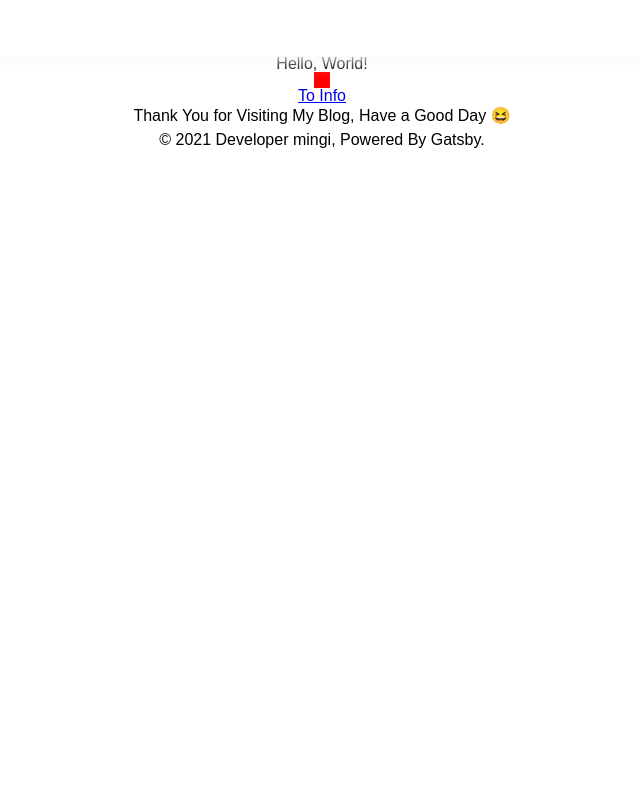
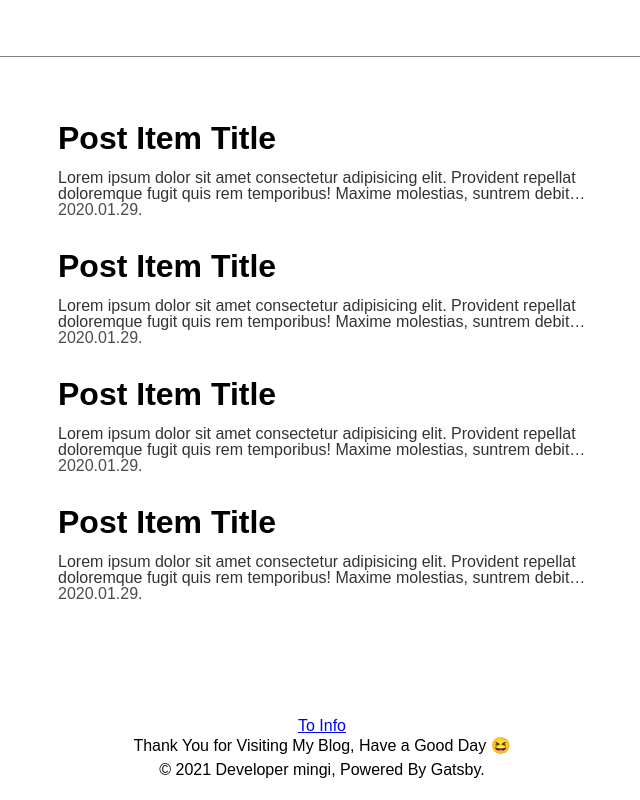
Before and after one commit to cmg8431/cmg8431.github.io, a Gatsby site: page / in a window 1280 px wide. Shown: the whole page, without its empty margins (318-958 px from the left). Built offline with nearby package versions, Linux system fonts and the light colour scheme; Gatsby itself is replaced by a stand-in of ours.

Commit message:
feat: post development

```diff
--- a/src/components/Header.tsx
+++ b/src/components/Header.tsx
@@ -26,7 +26,7 @@ const HeaderArea = styled.div`
 `;
 
 const HeaderWrap = styled.div`
-  box-shadow: 5px 5px 15px #f8f8f8;
+  border-bottom: 1px solid gray;
   position: fixed;
   top: 0;
   left: 0;
--- /dev/null
+++ b/src/components/PostList.tsx
@@ -0,0 +1,33 @@
+import React, { FunctionComponent } from 'react';
+import styled, { createGlobalStyle } from 'styled-components';
+import PostItem from 'components/item/PostItem';
+
+const POST_ITEM_DATA = {
+  title: 'Post Item Title',
+  date: '2020.01.29.',
+  categories: ['Web', 'Frontend', 'Testing'],
+  summary:
+    'Lorem ipsum dolor sit amet consectetur adipisicing elit. Provident repellat doloremque fugit quis rem temporibus! Maxime molestias, suntrem debitis odit harum impedit. Modi cupiditate harum dignissimos eos in corrupti!',
+  thumbnail:
+    'https://ji5485.github.io/static/e4f34c558ae8e8235ff53b0311085796/4d854/javascript-core-concept-summary-function-1.webp',
+  link: 'https://www.google.co.kr/',
+};
+
+const PostList: FunctionComponent = () => {
+  return (
+    <PostListWrapper>
+      <PostItem {...POST_ITEM_DATA} />
+      <PostItem {...POST_ITEM_DATA} />
+      <PostItem {...POST_ITEM_DATA} />
+      <PostItem {...POST_ITEM_DATA} />
+    </PostListWrapper>
+  );
+};
+
+const PostListWrapper = styled.div`
+  width: 35rem;
+  margin: 0 auto;
+  padding: 50px 0 100px;
+`;
+
+export default PostList;
--- a/src/components/Text.tsx
+++ /dev/null
@@ -1,12 +0,0 @@
-/* eslint-disable prettier/prettier */
-import React, { FunctionComponent } from 'react';
-
-interface TextProps {
-  text: string;
-}
-
-const Text: FunctionComponent<TextProps> = ({ text }) => {
-  return <div>{text}</div>;
-};
-
-export default Text;
--- a/src/components/item/HeaderItem.tsx
+++ b/src/components/item/HeaderItem.tsx
@@ -1,5 +1,5 @@
 import React, { FC, FunctionComponent } from 'react';
-import Styled from 'styled-components';
+import styled from 'styled-components';
 import { Link } from 'gatsby';
 
 const HeaderItemComponent: FunctionComponent = () => {
--- /dev/null
+++ b/src/components/item/PostItem.tsx
@@ -0,0 +1,85 @@
+import React, { FunctionComponent } from 'react';
+import styled from 'styled-components';
+import { Link } from 'gatsby';
+
+interface PostItemProps {
+  title: string;
+  date: string;
+  categories: string[];
+  summary: string;
+  thumbnail: string;
+  link: string;
+}
+
+const PostItem: FunctionComponent<PostItemProps> = function ({
+  title,
+  date,
+  categories,
+  summary,
+  thumbnail,
+  link,
+}) {
+  return (
+    <PostItemWrapper>
+      <PostItemContent>
+        <Title>{title}</Title>
+        <Summary>{summary}</Summary>
+        <Date>{date}</Date>
+      </PostItemContent>
+    </PostItemWrapper>
+  );
+};
+
+const PostItemWrapper = styled(Link)`
+  display: flex;
+  flex-direction: column;
+  border-radius: 1rem;
+  /* transition: 0.3s box-shadow; */
+  transition: color 0.3s ease 0s;
+  cursor: pointer;
+
+  &:hover {
+    color: red;
+  }
+`;
+
+const PostItemContent = styled.div`
+  flex: 1;
+  display: flex;
+  flex-direction: column;
+  padding: 1rem;
+`;
+
+const Title = styled.div`
+  display: -webkit-box;
+  overflow: hidden;
+  margin-bottom: 1rem;
+  text-overflow: ellipsis;
+  white-space: normal;
+  overflow-wrap: break-word;
+  -webkit-line-clamp: 2;
+  -webkit-box-orient: vertical;
+  font-size: 2rem;
+  font-weight: 700;
+`;
+
+const Date = styled.div`
+  font-size: 1rem;
+  font-weight: 400;
+  opacity: 0.7;
+`;
+
+const Summary = styled.div`
+  display: -webkit-box;
+  overflow: hidden;
+  margin-top: auto;
+  text-overflow: ellipsis;
+  white-space: normal;
+  overflow-wrap: break-word;
+  -webkit-line-clamp: 2;
+  -webkit-box-orient: vertical;
+  font-size: 1rem;
+  opacity: 0.8;
+`;
+
+export default PostItem;
--- a/src/pages/index.tsx
+++ b/src/pages/index.tsx
@@ -1,22 +1,16 @@
 import React, { FunctionComponent } from 'react';
-import Text from 'components/Text';
 import { Link } from 'gatsby';
 import styled from 'styled-components';
 import LayoutComponent from 'components/Layout';
+import PostList from 'components/PostList';
 
 const IndexPage: FunctionComponent = () => {
   return (
     <LayoutComponent>
-      <Text text="Hello, World!" />
-      <Div />
+      <PostList />
       <Link to="/info/">To Info</Link>
     </LayoutComponent>
   );
 };
 
-const Div = styled.div`
-  background-color: red;
-  width: 1rem;
-  height: 1rem;
-`;
 export default IndexPage;
```
Also changed, not shown: package.json (+7 -0 lines), src/pages/info.tsx (+42 -43 lines), 1 other file.
